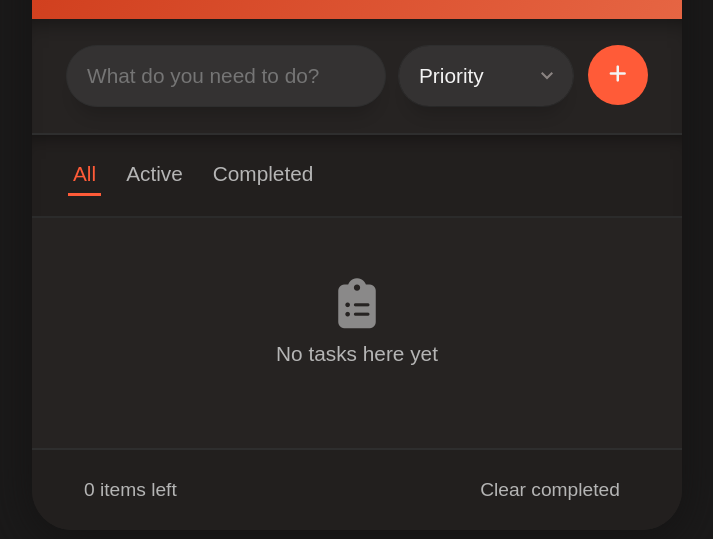
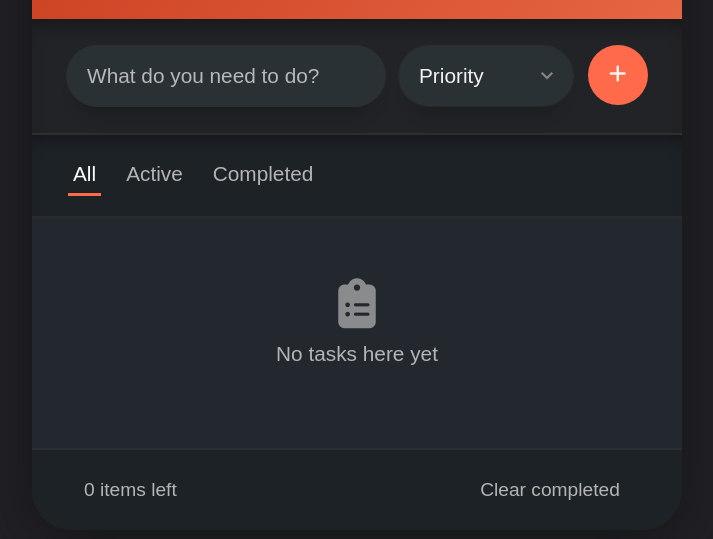
Before and after one commit to Gobi275/gobitask, a plain HTML site: page index.html in a window 1280 px wide. Both pictures are taken after a click on the button 898 px from the left and 144 px from the top of the page. Shown: the part 193-732 px from the top of the page, without its empty margins (283-996 px from the left). Drawn offline with nearby package versions, Linux system fonts and the light colour scheme; a web font is replaced by a local one.

Commit message:
Update style.css

```diff
--- a/style.css
+++ b/style.css
@@ -9,7 +9,7 @@
 :root{
     --primary: #be472c;
     --primary-light: #cf5334;
-    --dark: #464443;
+    --dark: #3e434d;
     --light: #ede1dd;
     --gray: #8b8482;
     --danger: #c03621;
@@ -128,6 +128,11 @@ header p {
     font-family: var(--font), sans-serif;
     background-color: #ffffff;
     color: var(--dark);
+}
+
+.todo-input input::placeholder {
+    color: var(--dark);
+    opacity: .7;
 }
 
 .todo-input input:focus {
@@ -641,7 +646,7 @@ footer {
 /* --------------------- */
 
 body.dark {
-    --primary: #ff5b38;
+    --primary: #ff6a4b;
     --primary-light: #ff6c48;
     --dark: #f3f3f3;
     --light: #22201e;
@@ -650,21 +655,21 @@ body.dark {
     --success: #8fd450;
     --border: #2e2e2e;
 
-    background: #1b1a1a !important;
+    background: #212125 !important;
 }
 
 body.dark .app {
-    background-color: #262322;
-    box-shadow: 0 10px 50px rgba(20, 19, 19, 0.97);
+    background-color: #22282d;
+    box-shadow: 0 10px 50px rgba(21, 21, 24, 0.89);
 }
 
 body.dark .todo-input {
-    background-color: #262322;
+    background-color: #222326;
     box-shadow: inset 0 18px 24px -18px rgba(0, 0, 0, 0.56);
 }
 
 body.dark .todo-input input {
-    background-color: #343232;
+    background-color: #2a3135;
     color: var(--dark);
     border-color: var(--border);
     box-shadow: 0 18px 16px -10px rgba(0, 0, 0, 0.16);
@@ -679,27 +684,27 @@ body.dark .todo-input input:focus {
 }
 
 body.dark .filters {
-    background: #221f1e;
+    background: #1d2226;
     border-color: #2b2b2b;
     box-shadow: inset 0 15px 20px -15px rgba(2, 2, 2, 0.51);
 }
 
 body.dark footer {
-    background: #221f1e;
+    background: #1d2226;
     border-color: var(--border);
 }
 
 body.dark header {
     color: var(--dark);
-    background: linear-gradient(121deg, rgb(207, 60, 27) 0%, rgb(230, 101, 67) 100%);
+    background: linear-gradient(121deg, rgb(203, 65, 34) 0%, rgb(230, 101, 67) 100%);
 }
 
 body.dark .dropdown {
-    background: #221f1e;
+    background: #1e2026;
 }
 
 body.dark .dropdown-trigger {
-    background: #343232 !important;
+    background: #2a3135 !important;
     box-shadow: 0 18px 16px -10px rgba(0, 0, 0, 0.16)
 }
 
@@ -712,10 +717,25 @@ body.dark .dropdown-trigger:focus {
 }
 
 body.dark .checkbox-wrapper label:before {
-    background-color: #262322;
+    background-color: #22262b;
     box-shadow: inset 0 var(--shadow) rgba(0, 0, 0, 0.5);
 }
 
 body.dark .checkbox-wrapper label {
     box-shadow: 0 var(--shadow) rgba(0, 0, 0, 0.5);
 }
+
+body.dark .dropdown-menu li:hover {
+    background: rgba(14, 15, 17, 0.24);
+    border-radius: 20px;
+}
+
+body.dark .filter:hover {
+    color: #fff;
+}
+
+body.dark .filter.active {
+    color: #fff;
+    border-bottom: 3px solid var(--primary);
+    font-weight: 500;
+}
```
